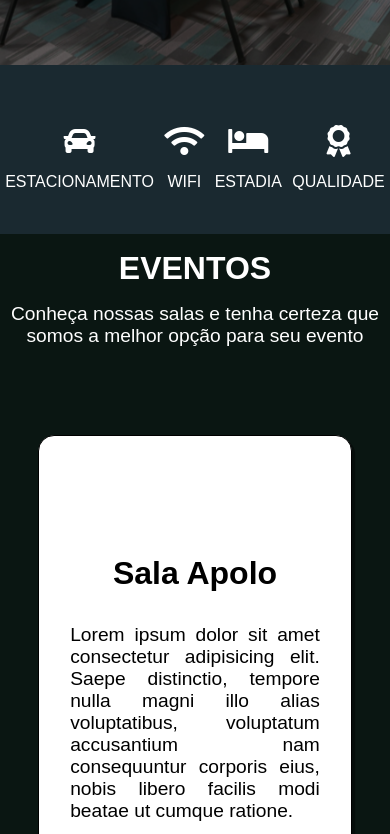
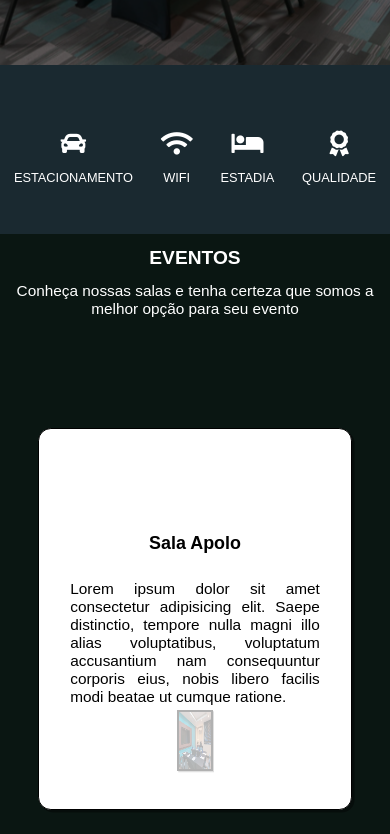
Before and after one commit to OtherVision/EventosLindacap, a plain HTML site: page index.html in a window 390 px wide. Shown: the part 610-1444 px from the top of the page. Drawn offline with Linux system fonts and the light colour scheme.

Commit message:
-finalizar projeto - deixar responsivo incluir fav icon

```diff
--- a/css/style.css
+++ b/css/style.css
@@ -119,13 +119,16 @@ hr {margin: 1.5rem;}
 @media (max-width: 1050px) {
     .sessao-logo {display: none;}
     .sessao-menu {justify-content: center; padding-right: 0;}
-    .box-salas-eventos{position: relative;  }
+    .box-salas-eventos{position: relative; height: 45vh;  }
     .descricao-eventos {width: 80%; }
-    .img-eventos, .img-eventos-two, .img-eventos-three, .img-eventos-four, .img-eventos-five {width: 10%; height: 10%; position: absolute; bottom: 10%; opacity: 0.3; border: 2px solid #000;}
+    .img-eventos, .img-eventos-two, .img-eventos-three, .img-eventos-four, .img-eventos-five {width: 10%; height: 15%; position: absolute; bottom: 10%; opacity: 0.3; border: 2px solid #000;}
+    html {font-size: .8rem;}
 }
 
 @media (max-width:620px) {
-    .menu a{font-size: 1rem; padding: 0 1rem; }
+    .menu a{font-size: 1rem; padding: 0 2rem; }
+    .header-eventos h2, .header-sobre h2, .header-contato h2 {font-size:  1.5rem;}
+    .descricao-eventos h3 {font-size: 1.4rem;}
 }
 
 @media (max-width:770px) {
--- a/index.html
+++ b/index.html
@@ -10,6 +10,11 @@
     <link rel="stylesheet" href="./css/lightbox.min.css">
 
     <script src="./js/lightbox-plus-jquery.min.js"></script>
+
+    <link rel="apple-touch-icon" sizes="180x180" href="./img/apple-touch-icon.png">
+    <link rel="icon" type="image/png" sizes="32x32" href="./img/favicon-32x32.png">
+    <link rel="icon" type="image/png" sizes="16x16" href="./img/favicon-16x16.png">
+    <link rel="manifest" href="/site.webmanifest">
 
 
 </head>
```
Also changed, not shown: favicon.ico (added), img/android-chrome-192x192.png (added), img/android-chrome-512x512.png (added), img/apple-touch-icon.png (added), img/favicon-16x16.png (added), img/favicon-32x32.png (added), site.webmanifest (added).
